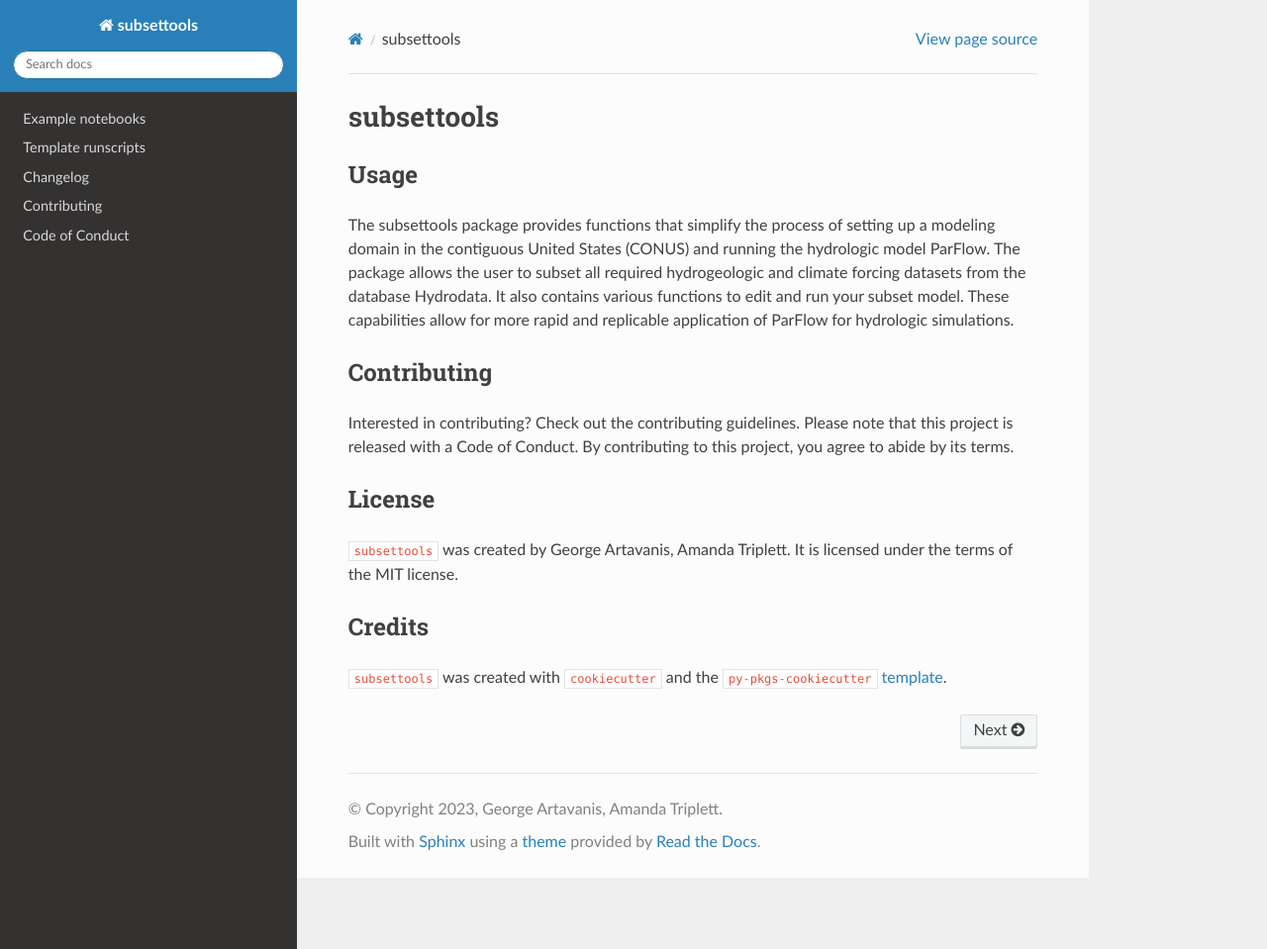
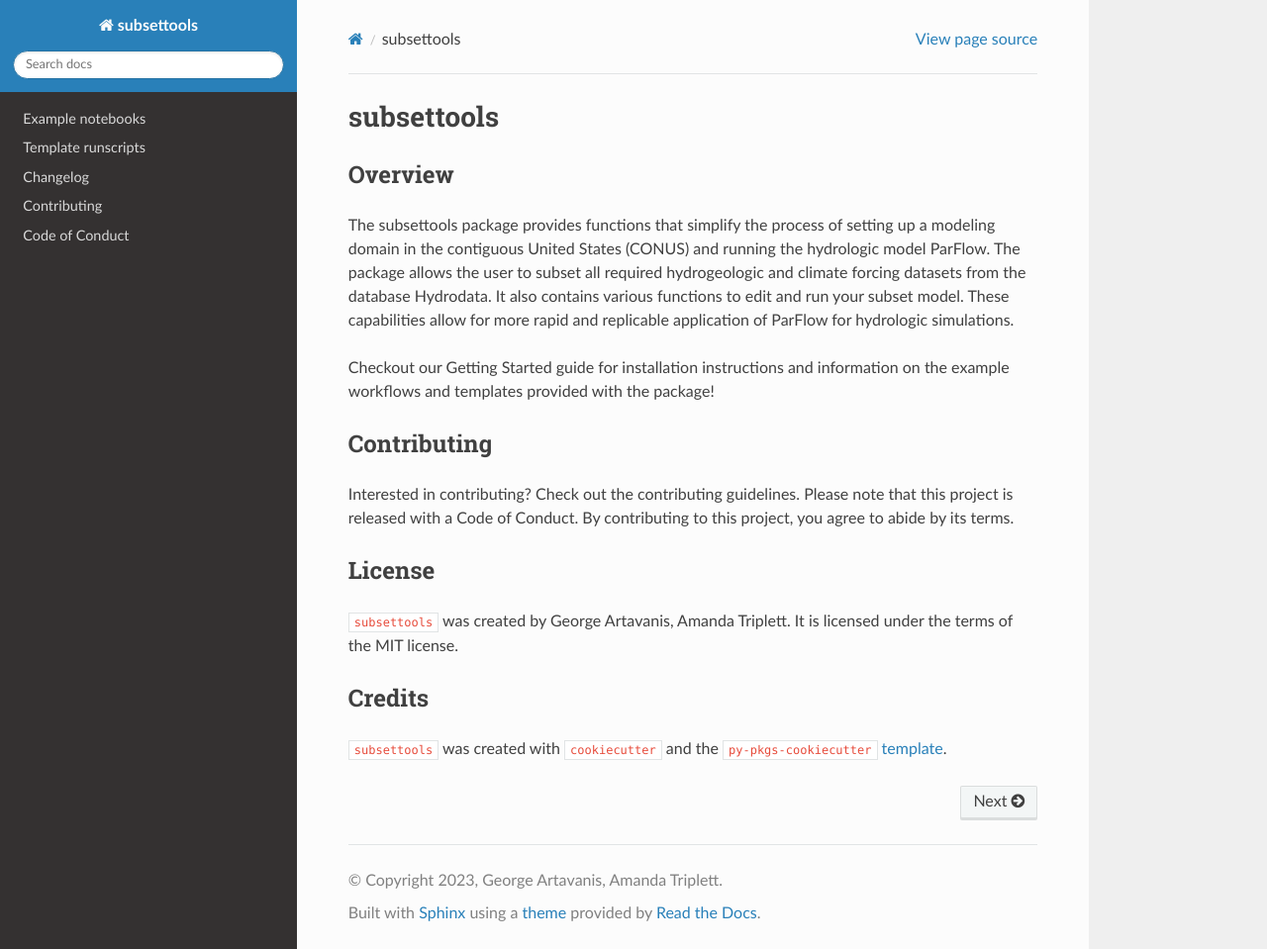
Before and after one commit to hydroframe/subsettools, a Sphinx documentation site: the page built from docs/index.md, in a window 1280 px wide and 959 px high. Shown: the whole window at 99% size. Built offline with Sphinx 7.4.7 and the Read the Docs theme 2.0.0, drawn with Linux system fonts in a browser that asks for light colours; pages that are not in the unit, such as notebooks, are missing from menus.

Commit message:
Update index.md

```diff
--- a/docs/index.md
+++ b/docs/index.md
@@ -1,8 +1,10 @@
 # subsettools
 
-## Usage
+## Overview
 
 The subsettools package provides functions that simplify the process of setting up a modeling domain in the contiguous United States (CONUS) and running the hydrologic model ParFlow. The package allows the user to subset all required hydrogeologic and climate forcing datasets from the database Hydrodata. It also contains various functions to edit and run your subset model. These capabilities allow for more rapid and replicable application of ParFlow for hydrologic simulations.
+
+Checkout our Getting Started guide for installation instructions and information on the example workflows and templates provided with the package!
 
 ## Contributing
 
```
